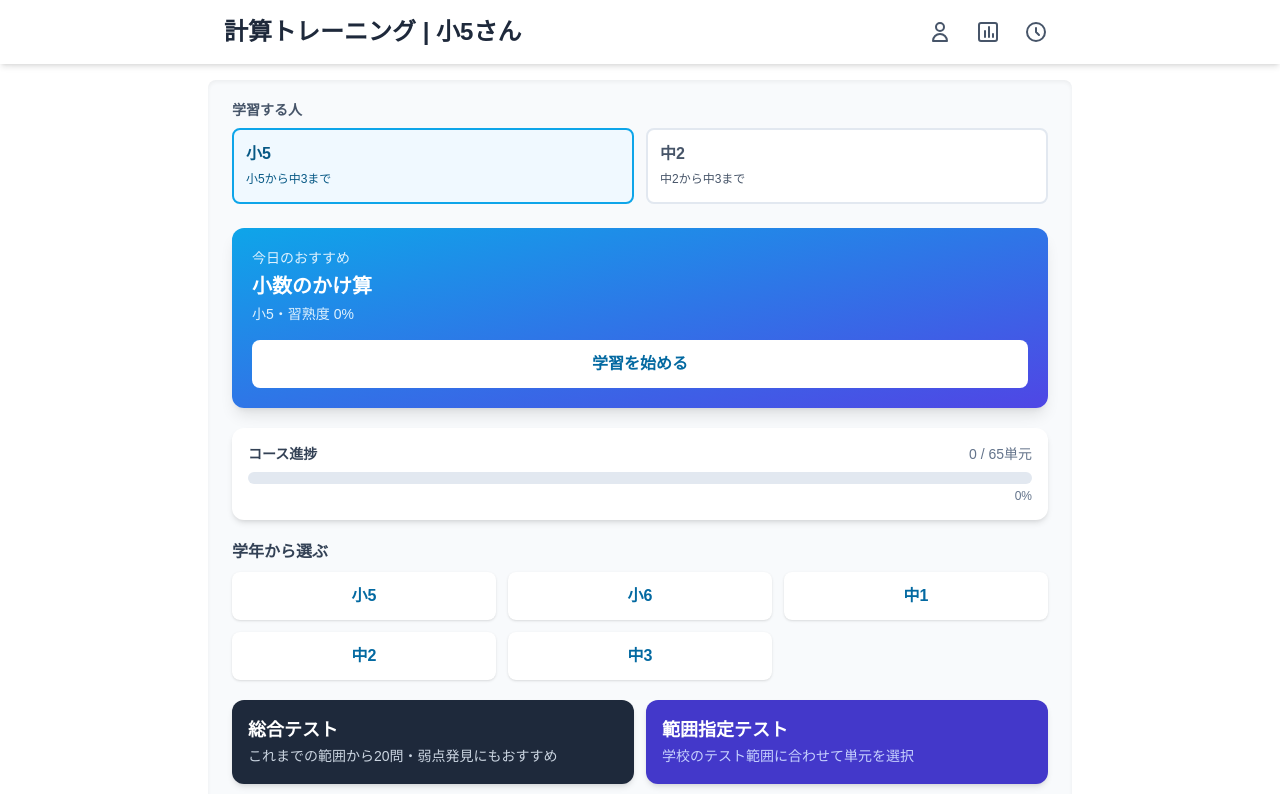
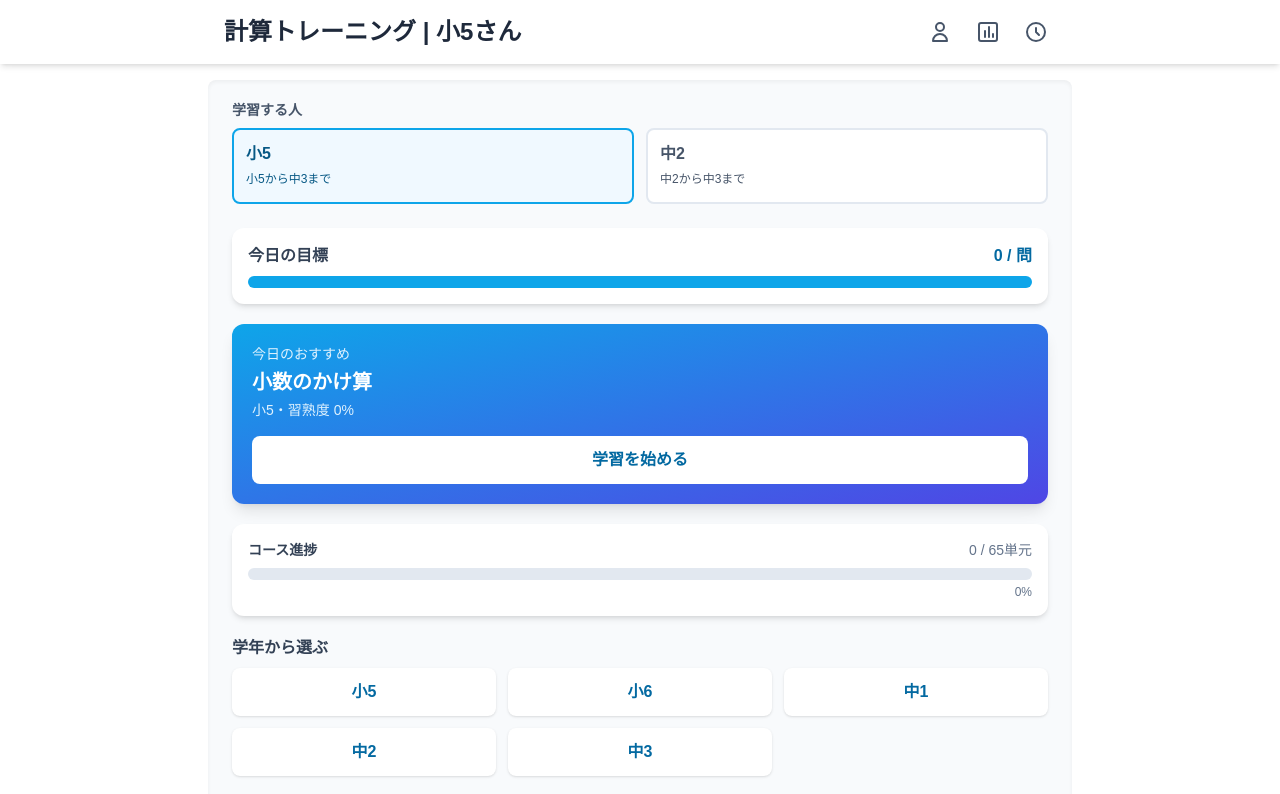
Before and after one commit to naru18vr/calculation-training5-app, a React (Vite) app: page / in a window 1280 px wide. Shown: the top 794 px of the page. Built offline with nearby package versions, Linux system fonts and the light colour scheme.

Commit message:
Update src/App.tsx

```diff
--- a/src/App.tsx
+++ b/src/App.tsx
@@ -8,6 +8,7 @@ import { useStudentProfile } from './hooks/useStudentProfile';
 import { getCourseTopics, getLessonContent, getRecommendedTopic, getTopicProgress, getWeakTopics } from './services/learningService';
 import { isAnswerCorrect } from './services/answerService';
 import { downloadBackup, restoreBackup } from './services/backupService';
+import { downloadHistoryCsv } from './services/reportService';
 
 const HISTORY_KEY = 'calculation-training-history';
 
@@ -91,22 +92,32 @@ const LearnerSelector = ({ profiles, activeProfile, onSelect }: {
     </div>
 );
 
-const LearningDashboard = ({ grades, history, onContinue, onSelectGrade, onMixedTest, onBuildTest }: {
+const LearningDashboard = ({ grades, history, onContinue, onSelectGrade, onMixedTest, onBuildTest, dailyGoal }: {
     grades: Grade[];
     history: QuizResult[];
     onContinue: (grade: Grade, topic: Topic) => void;
     onSelectGrade: (grade: Grade) => void;
     onMixedTest: () => void;
     onBuildTest: () => void;
+    dailyGoal: number;
 }) => {
     const courseTopics = getCourseTopics(grades);
     const recommended = getRecommendedTopic(history, grades);
     const weakTopics = getWeakTopics(history, grades);
     const mastered = courseTopics.filter(({ topic }) => getTopicProgress(history, topic.id).mastery >= 80).length;
     const progress = courseTopics.length === 0 ? 0 : Math.round((mastered / courseTopics.length) * 100);
+    const today = new Date();
+    today.setHours(0, 0, 0, 0);
+    const answeredToday = history.filter(session => session.endTime >= today.getTime()).reduce((sum, session) => sum + session.results.length, 0);
+    const dailyProgress = Math.min(100, Math.round(answeredToday / dailyGoal * 100));
 
     return (
         <div className="p-4 sm:p-6 space-y-5">
+            <section className="bg-white p-4 rounded-xl shadow-md">
+                <div className="flex justify-between mb-2"><span className="font-bold text-slate-700">今日の目標</span><span className="font-bold text-sky-700">{answeredToday} / {dailyGoal}問</span></div>
+                <div className="h-3 bg-slate-200 rounded-full overflow-hidden"><div className={`h-full ${dailyProgress >= 100 ? 'bg-amber-500' : 'bg-sky-500'}`} style={{ width: `${dailyProgress}%` }} /></div>
+                {dailyProgress >= 100 && <p className="text-sm text-amber-700 font-bold mt-2">今日の目標達成！</p>}
+            </section>
             <section className="bg-gradient-to-br from-sky-500 to-indigo-600 text-white p-5 rounded-xl shadow-lg">
                 <p className="text-sm text-sky-100">今日のおすすめ</p>
                 <h2 className="text-xl font-bold mt-1">{recommended?.topic.name ?? 'コースを準備中'}</h2>
@@ -164,7 +175,7 @@ const LearningDashboard = ({ grades, history, onContinue, onSelectGrade, onMixed
     );
 };
 
-const ParentDashboard = ({ grades, history, onBack }: { grades: Grade[]; history: QuizResult[]; onBack: () => void }) => {
+const ParentDashboard = ({ grades, history, learnerName, onBack }: { grades: Grade[]; history: QuizResult[]; learnerName: string; onBack: () => void }) => {
     const topics = getCourseTopics(grades);
     const weakTopics = getWeakTopics(history, grades, 5);
     const totalAnswered = history.reduce((sum, session) => sum + session.results.length, 0);
@@ -175,7 +186,7 @@ const ParentDashboard = ({ grades, history, onBack }: { grades: Grade[]; history
 
     return <div className="p-4 sm:p-6">
         <BackButton onClick={onBack}>トップに戻る</BackButton>
-        <h2 className="text-2xl font-bold text-slate-800 mb-5">保護者向け進捗</h2>
+        <div className="flex justify-between items-center mb-5"><h2 className="text-2xl font-bold text-slate-800">保護者向け進捗</h2><button disabled={history.length === 0} onClick={() => downloadHistoryCsv(history, learnerName)} className="px-3 py-2 bg-emerald-600 text-white text-sm font-bold rounded-lg disabled:bg-slate-300">CSV出力</button></div>
         <div className="grid grid-cols-2 sm:grid-cols-4 gap-3 mb-6">
             {[['学習回数', `${history.length}回`], ['学習時間', `${totalMinutes}分`], ['正答率', `${accuracy}%`], ['習得単元', `${mastered}/${topics.length}`]].map(([label, value]) => <div key={label} className="bg-white p-4 rounded-lg shadow"><p className="text-xs text-slate-500">{label}</p><p className="text-2xl font-bold text-slate-800">{value}</p></div>)}
         </div>
@@ -494,7 +505,7 @@ const Quiz = ({
     );
 };
 
-const ResultsScreen = ({ result, onRetry, onBackToTop }: { result: QuizResult, onRetry: () => void, onBackToTop: () => void }) => {
+const ResultsScreen = ({ result, onRetry, onRetryWrong, onBackToTop }: { result: QuizResult, onRetry: () => void, onRetryWrong: () => void, onBackToTop: () => void }) => {
     const { results, startTime, endTime, grade, topic, difficulty } = result;
     const totalQuestions = results.length;
 
@@ -560,6 +571,7 @@ const ResultsScreen = ({ result, onRetry, onBackToTop }: { result: QuizResult, o
             )}
 
             <div className="space-y-4 sm:space-y-0 sm:flex sm:space-x-4 justify-center">
+                {incorrectAnswers.length > 0 && <button onClick={onRetryWrong} className="w-full sm:w-auto px-8 py-3 bg-rose-500 text-white font-bold rounded-lg shadow-md hover:bg-rose-600">間違えた問題だけ再挑戦</button>}
                 <button onClick={onRetry} className="w-full sm:w-auto px-8 py-3 bg-sky-500 text-white font-bold rounded-lg shadow-md hover:bg-sky-600 transition-all transform hover:-translate-y-0.5 active:translate-y-0">もう一度挑戦</button>
                 <button onClick={onBackToTop} className="w-full sm:w-auto px-8 py-3 bg-slate-600 text-white font-bold rounded-lg shadow-md hover:bg-slate-700 transition-all transform hover:-translate-y-0.5 active:translate-y-0">トップに戻る</button>
             </div>
@@ -637,7 +649,7 @@ const HistoryScreen = ({ history, onBack, onClearHistory }: { history: QuizResul
 };
 
 
-const ProfileScreen = ({ studentName, updateStudentName, consecutiveDays, onBack }: { studentName: string, updateStudentName: (name: string) => void, consecutiveDays: number, onBack: () => void }) => {
+const ProfileScreen = ({ studentName, updateStudentName, dailyGoal, updateDailyGoal, consecutiveDays, onBack }: { studentName: string, updateStudentName: (name: string) => void, dailyGoal: number, updateDailyGoal: (goal: number) => void, consecutiveDays: number, onBack: () => void }) => {
     const [name, setName] = useState(studentName);
     const [restoreMessage, setRestoreMessage] = useState('');
     const fileInputRef = useRef<HTMLInputElement>(null);
@@ -669,6 +681,7 @@ const ProfileScreen = ({ studentName, updateStudentName, consecutiveDays, onBack
                     />
                 </div>
                 <button onClick={handleSave} className="w-full px-4 py-2 bg-sky-500 text-white font-semibold rounded-lg shadow-md hover:bg-sky-600 transition-colors">保存する</button>
+                <div className="mt-5"><label htmlFor="dailyGoal" className="block text-sm font-medium text-slate-700 mb-1">1日の目標問題数</label><select id="dailyGoal" value={dailyGoal} onChange={event => updateDailyGoal(Number(event.target.value))} className="w-full p-2 border border-slate-300 rounded-md"><option value={10}>10問</option><option value={20}>20問</option><option value={30}>30問</option></select></div>
                 <div className="border-t mt-6 pt-5">
                     <h3 className="font-bold text-slate-700 mb-1">学習データ</h3>
                     <p className="text-xs text-slate-500 mb-3">端末変更やデータ消失に備えて保存できます。</p>
@@ -724,7 +737,7 @@ const App = () => {
     const [quizResult, setQuizResult] = useState<QuizResult | null>(null);
     const [quizStartTime, setQuizStartTime] = useState<number>(0);
     const [history, setHistory] = useState<QuizResult[]>([]);
-    const { profiles, activeProfile, activeHistory, selectProfile, updateStudentName, consecutiveDays } = useStudentProfile(history);
+    const { profiles, activeProfile, activeHistory, selectProfile, updateStudentName, updateDailyGoal, consecutiveDays } = useStudentProfile(history);
 
     useEffect(() => {
         try {
@@ -841,6 +854,15 @@ const App = () => {
         dispatch({ type: 'NAVIGATE', to: 'quiz' });
     };
 
+    const handleRetryWrong = () => {
+        if (!quizResult) return;
+        const wrongQuestions = quizResult.results.filter(result => !result.isCorrect).map((result, index) => ({ ...result.question, id: index }));
+        if (wrongQuestions.length === 0) return;
+        setQuestions(wrongQuestions);
+        setQuizStartTime(Date.now());
+        dispatch({ type: 'NAVIGATE', to: 'quiz' });
+    };
+
     const getScreenTitle = () => {
         switch(nav.screen) {
             case 'history': return '学習履歴';
@@ -861,7 +883,7 @@ const App = () => {
                         selectProfile(id);
                         resetSelection();
                     }} />
-                    <LearningDashboard grades={availableGrades} history={activeHistory} onMixedTest={() => handleStartMixedTest(availableGrades)} onBuildTest={() => navigate('test_builder')} onSelectGrade={handleSelectGrade} onContinue={(grade, topic) => {
+                    <LearningDashboard grades={availableGrades} history={activeHistory} dailyGoal={activeProfile.dailyGoal} onMixedTest={() => handleStartMixedTest(availableGrades)} onBuildTest={() => navigate('test_builder')} onSelectGrade={handleSelectGrade} onContinue={(grade, topic) => {
                         setSelectedGrade(grade);
                         setSelectedTopic(topic);
                         navigate('lesson');
@@ -891,13 +913,13 @@ const App = () => {
             case 'quiz':
                 return questions.length > 0 && selectedTopic ? <Quiz questions={questions} onQuizComplete={handleQuizComplete} topicName={selectedTopic.name} onBack={() => navigate('num_questions')} /> : <div>Loading...</div>;
             case 'result':
-                return quizResult && <ResultsScreen result={quizResult} onRetry={handleRetry} onBackToTop={() => navigate('grade')} />;
+                return quizResult && <ResultsScreen result={quizResult} onRetry={handleRetry} onRetryWrong={handleRetryWrong} onBackToTop={() => navigate('grade')} />;
             case 'history':
                 return <HistoryScreen history={activeHistory} onBack={() => navigate('grade')} onClearHistory={handleClearHistory} />;
             case 'profile':
-                return <ProfileScreen studentName={activeProfile.name} updateStudentName={updateStudentName} consecutiveDays={consecutiveDays} onBack={() => navigate('grade')} />;
+                return <ProfileScreen studentName={activeProfile.name} updateStudentName={updateStudentName} dailyGoal={activeProfile.dailyGoal} updateDailyGoal={updateDailyGoal} consecutiveDays={consecutiveDays} onBack={() => navigate('grade')} />;
             case 'parent':
-                return <ParentDashboard grades={GRADES.slice(GRADES.indexOf(activeProfile.startGrade))} history={activeHistory} onBack={() => navigate('grade')} />;
+                return <ParentDashboard grades={GRADES.slice(GRADES.indexOf(activeProfile.startGrade))} history={activeHistory} learnerName={activeProfile.name} onBack={() => navigate('grade')} />;
             case 'test_builder':
                 return <TestBuilder grades={GRADES.slice(GRADES.indexOf(activeProfile.startGrade))} onStart={handleStartCustomTest} onBack={() => navigate('grade')} />;
             default:
```
